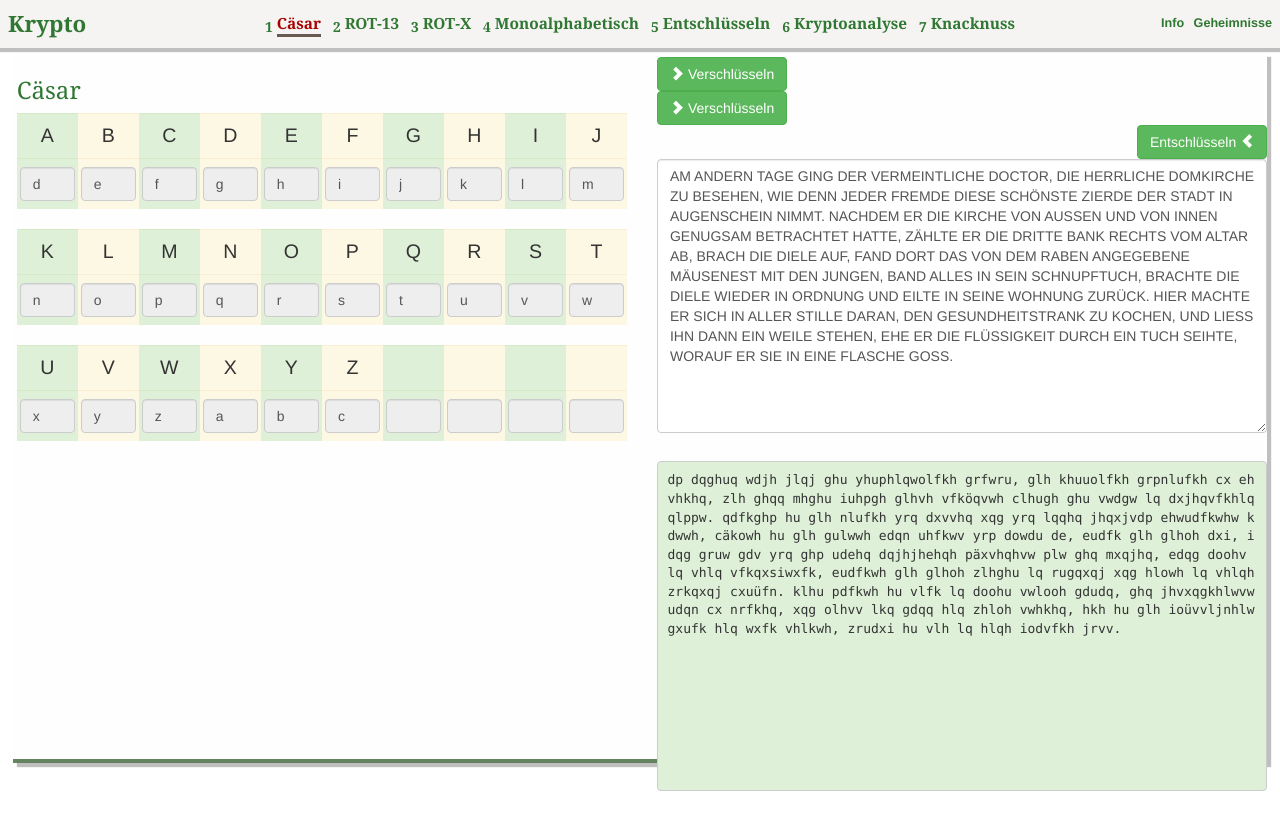
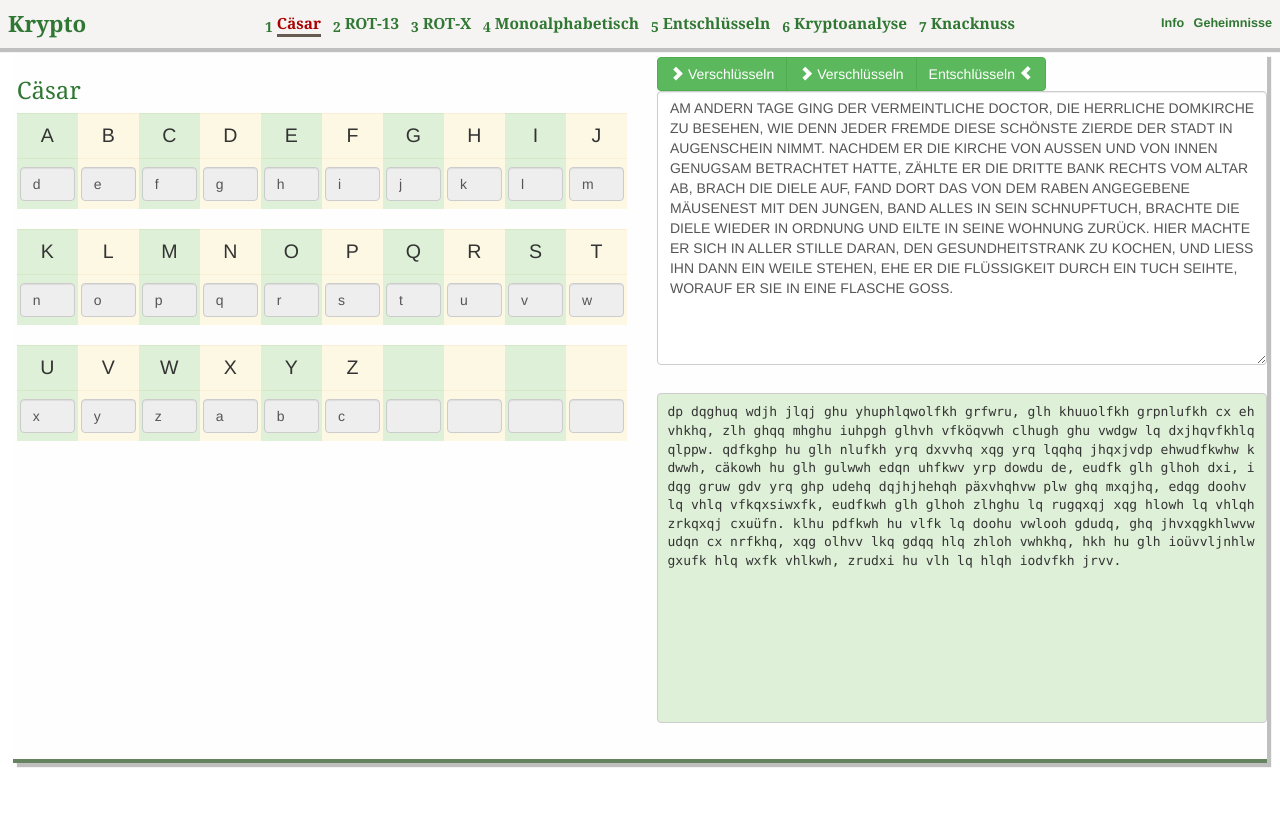
Before and after one commit to mgje/Crypto, a Jekyll site: the page built from exp1/index.html, in a window 1280 px wide. Shown: the top 830 px of the page. Built offline with Jekyll 4.4.1, drawn with Linux system fonts in a browser that asks for light colours; some web fonts are replaced.

Commit message:
mobile version

```diff
--- a/exp1/index.html
+++ b/exp1/index.html
@@ -16,11 +16,12 @@ CSName: experiment.css
     <!-- <div class="col-md-1"></div> -->
     <!-- colum rigth -->
     <div class="col-md-6 col-sm-5">
-      <!-- <div class="btn-group"> -->
+      <div class="btn-group">
       <button id = "btn_crypt" type="submit" name="button1" class="btn btn-success hidden-xs" ><i class="glyphicon glyphicon-chevron-right"></i> Verschlüsseln</button>
       <button id = "btn_crypt" type="submit" name="button1" class="btn btn-success hidden-xs" ><i class="glyphicon glyphicon-chevron-right"></i> Verschlüsseln</button>
 
       <button id = "btn_decrypt" type="submit" name="buttondecrypt" class="btn btn-success hidden-xs pull-right" > Entschlüsseln <i class="glyphicon glyphicon-chevron-left"></i> </button>
+      </div>
 
       <textarea id="inputTxt" class="form-control" rows="13">AM ANDERN TAGE GING DER VERMEINTLICHE DOCTOR, DIE HERRLICHE DOMKIRCHE ZU BESEHEN, WIE DENN JEDER FREMDE DIESE SCHÖNSTE ZIERDE DER STADT IN AUGENSCHEIN NIMMT. NACHDEM ER DIE KIRCHE VON AUSSEN UND VON INNEN GENUGSAM BETRACHTET HATTE, ZÄHLTE ER DIE DRITTE BANK RECHTS VOM ALTAR AB, BRACH DIE DIELE AUF, FAND DORT DAS VON DEM RABEN ANGEGEBENE MÄUSENEST MIT DEN JUNGEN, BAND ALLES IN SEIN SCHNUPFTUCH, BRACHTE DIE DIELE WIEDER IN ORDNUNG UND EILTE IN SEINE WOHNUNG ZURÜCK. HIER MACHTE ER SICH IN ALLER STILLE DARAN, DEN GESUNDHEITSTRANK ZU KOCHEN, UND LIESS IHN DANN EIN WEILE STEHEN, EHE ER DIE FLÜSSIGKEIT DURCH EIN TUCH SEIHTE, WORAUF ER SIE IN EINE FLASCHE GOSS.</textarea>
       <br/>
```
